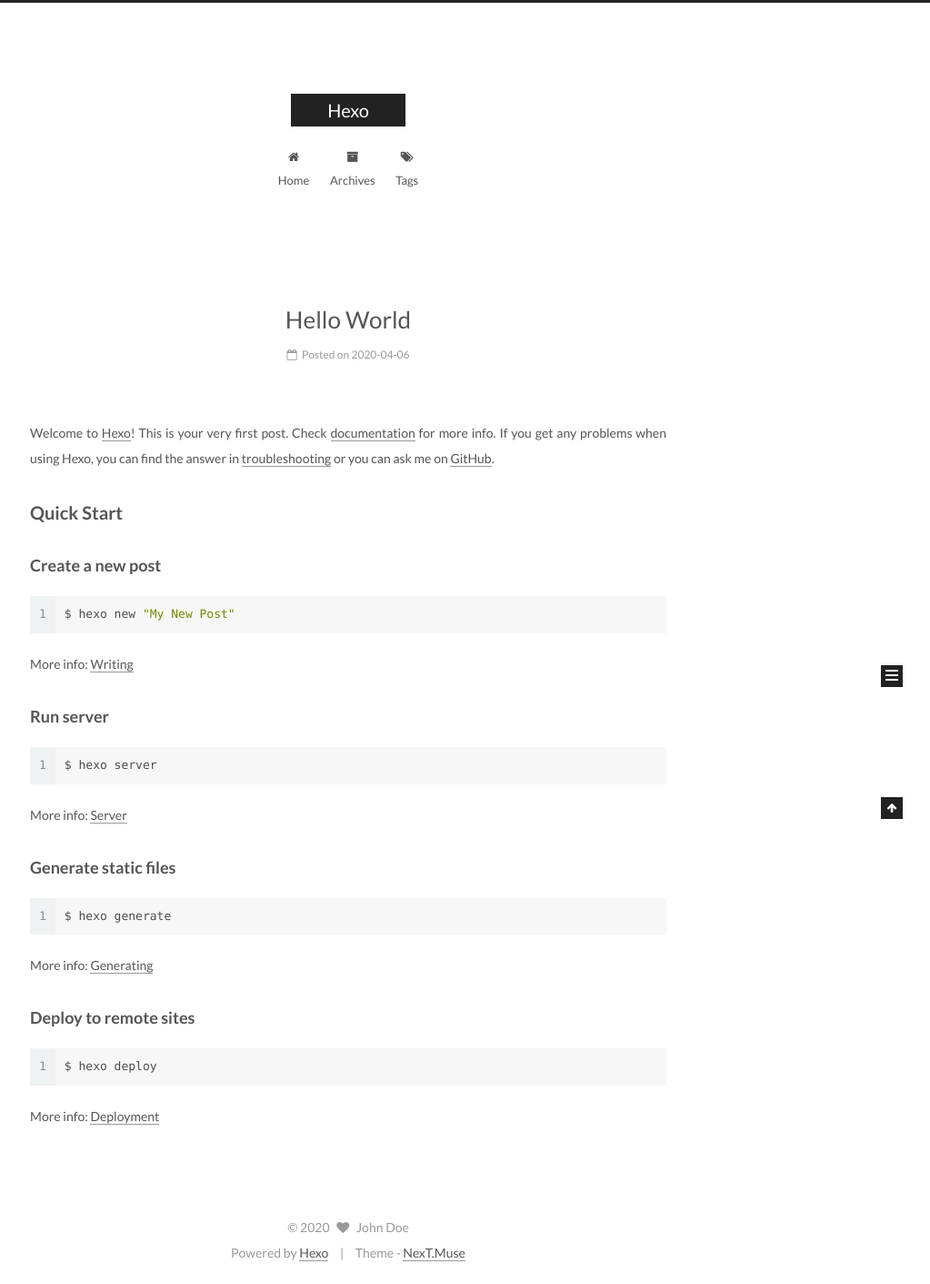
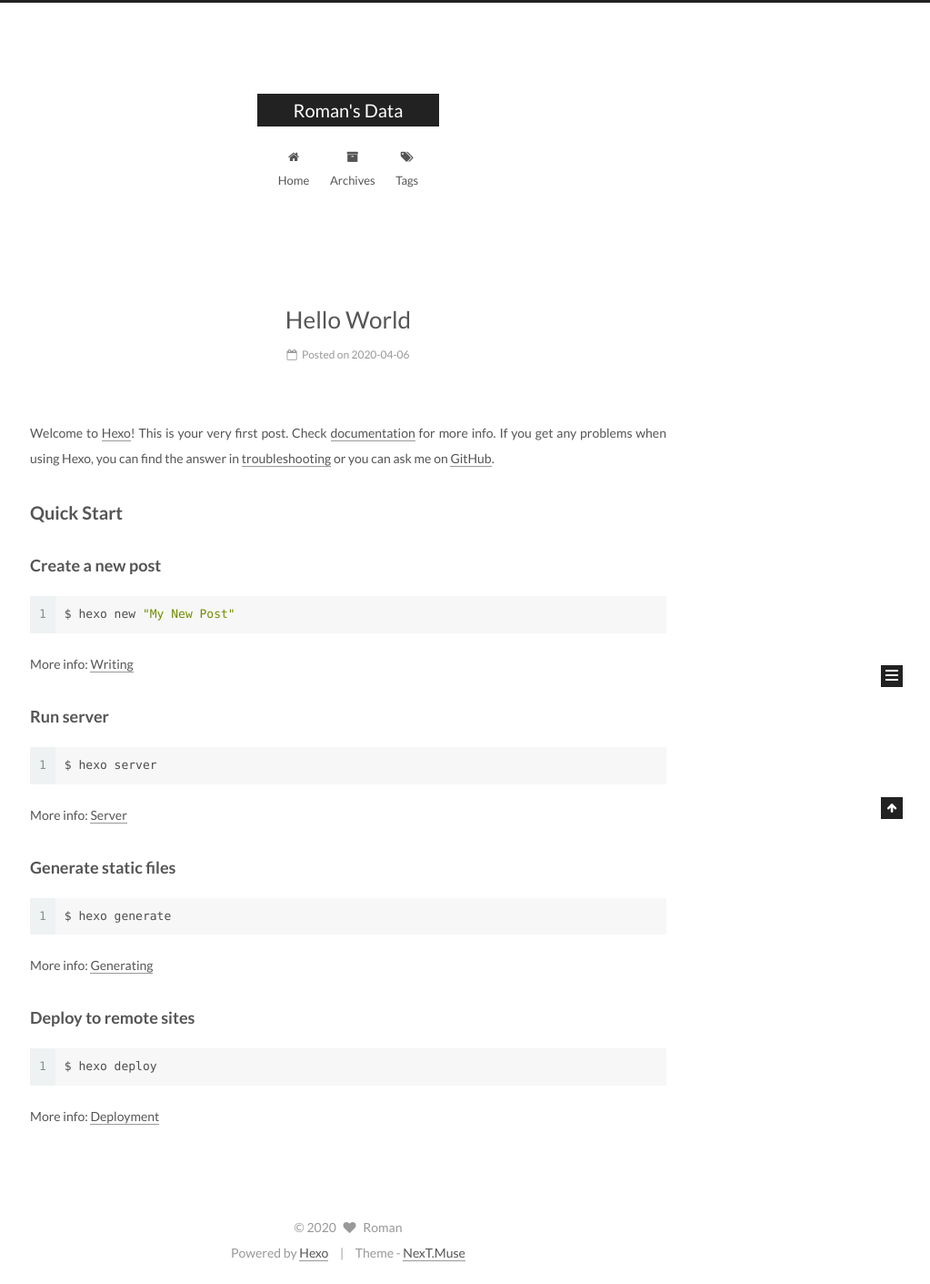
Before and after one commit to romandata/romandata.github.io, a plain HTML site: page index.html in a window 1280 px wide. Shown: the whole page at 91% size, without its empty margins (257-1280 px from the left). Drawn offline with Linux system fonts and the light colour scheme.

Commit message:
Site updated: 2020-04-06 15:18:51

```diff
--- a/css/main.css
+++ b/css/main.css
@@ -1807,7 +1807,7 @@
   width: 4px;
   height: 4px;
   border-radius: 50%;
-  background: #82d2ff;
+  background: #12694a;
 }
 .links-of-blogroll {
   font-size: 13px;
--- a/index.html
+++ b/index.html
@@ -95,11 +95,11 @@
 
 
 <meta property="og:type" content="website">
-<meta property="og:title" content="Hexo">
+<meta property="og:title" content="Roman&#39;s Data">
 <meta property="og:url" content="http://yoursite.com/index.html">
-<meta property="og:site_name" content="Hexo">
+<meta property="og:site_name" content="Roman&#39;s Data">
 <meta property="og:locale" content="en_US">
-<meta property="article:author" content="John Doe">
+<meta property="article:author" content="Roman">
 <meta name="twitter:card" content="summary">
 
 
@@ -135,7 +135,7 @@
 
 
 
-  <title>Hexo</title>
+  <title>Roman's Data</title>
 
 
 
@@ -173,7 +173,7 @@
     <div class="custom-logo-site-title">
       <a href="/"  class="brand" rel="start">
         <span class="logo-line-before"><i></i></span>
-        <span class="site-title">Hexo</span>
+        <span class="site-title">Roman's Data</span>
         <span class="logo-line-after"><i></i></span>
       </a>
     </div>
@@ -263,13 +263,13 @@
     <link itemprop="mainEntityOfPage" href="http://yoursite.com/2020/04/06/hello-world/">
 
     <span hidden itemprop="author" itemscope itemtype="http://schema.org/Person">
-      <meta itemprop="name" content="John Doe">
+      <meta itemprop="name" content="Roman">
       <meta itemprop="description" content="">
       <meta itemprop="image" content="/images/avatar.gif">
     </span>
 
     <span hidden itemprop="publisher" itemscope itemtype="http://schema.org/Organization">
-      <meta itemprop="name" content="Hexo">
+      <meta itemprop="name" content="Roman's Data">
     </span>
 
 
@@ -414,8 +414,8 @@
         <div class="site-author motion-element" itemprop="author" itemscope itemtype="http://schema.org/Person">
           <img class="site-author-image" itemprop="image"
                src="/images/avatar.gif"
-               alt="John Doe" />
-          <p class="site-author-name" itemprop="name">John Doe</p>
+               alt="Roman" />
+          <p class="site-author-name" itemprop="name">Roman</p>
 
               <p class="site-description motion-element" itemprop="description"></p>
 
@@ -475,7 +475,7 @@
   <span class="with-love">
     <i class="fa fa-heart"></i>
   </span>
-  <span class="author" itemprop="copyrightHolder">John Doe</span>
+  <span class="author" itemprop="copyrightHolder">Roman</span>
 </div>
 
 
```
Also changed, not shown: 2020/04/06/hello-world/index.html (+9 -9 lines), archives/2020/04/index.html (+8 -8 lines), archives/2020/index.html (+8 -8 lines), archives/index.html (+8 -8 lines).
